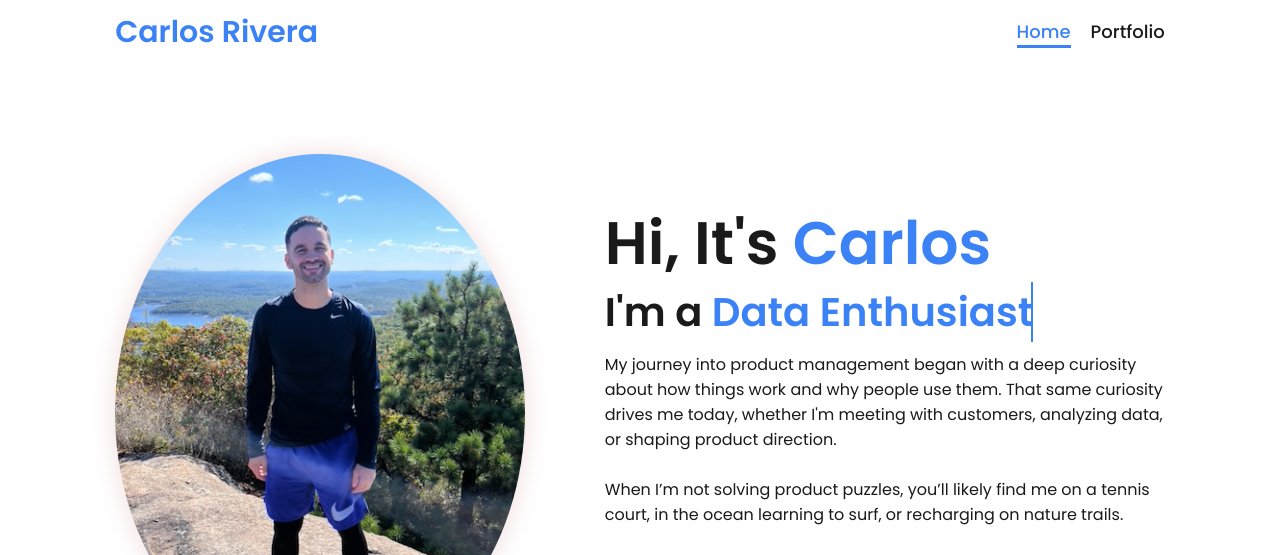
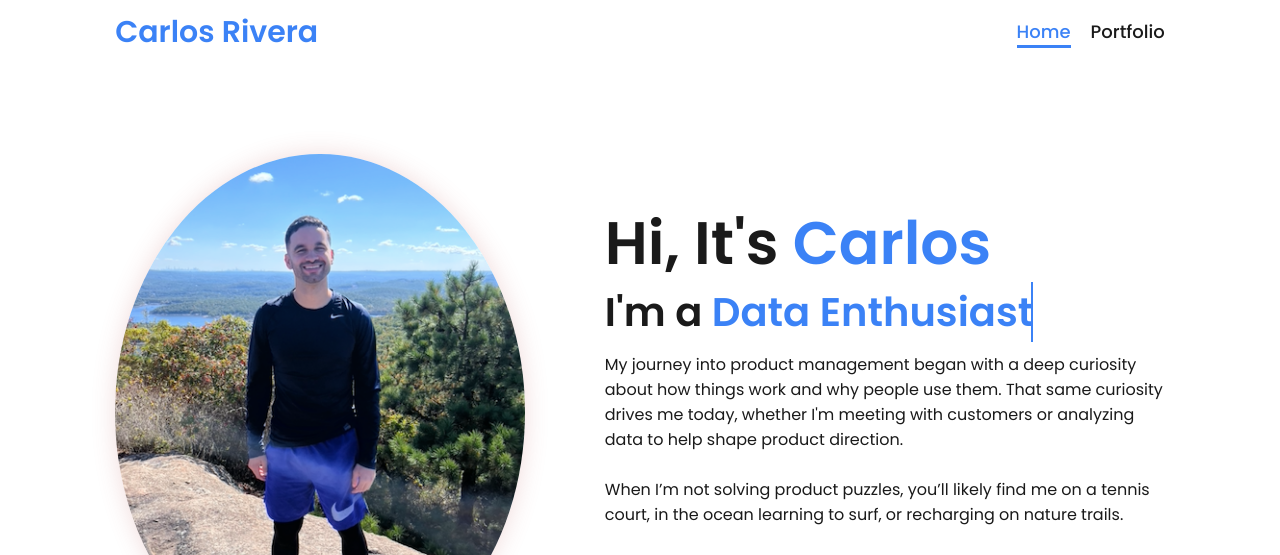
Before and after one commit to carlosriverajr/portfolio, a plain HTML site: page index.html in a window 1280 px wide. Shown: the top 555 px of the page. Drawn offline with Linux system fonts and the light colour scheme.

Commit message:
Add files via upload

```diff
--- a/index.html
+++ b/index.html
@@ -26,7 +26,7 @@
       <h1>Hi, It's <span>Carlos</span></h1>
       <h3 class="typing-text">I'm a <span></span></h3>
       <p>
-        My journey into product management began with a deep curiosity about how things work and why people use them. That same curiosity drives me today, whether I'm meeting with customers, analyzing data, or shaping product direction.
+        My journey into product management began with a deep curiosity about how things work and why people use them. That same curiosity drives me today, whether I'm meeting with customers or analyzing data to help shape product direction.
 
         <br>
         <br>
```
